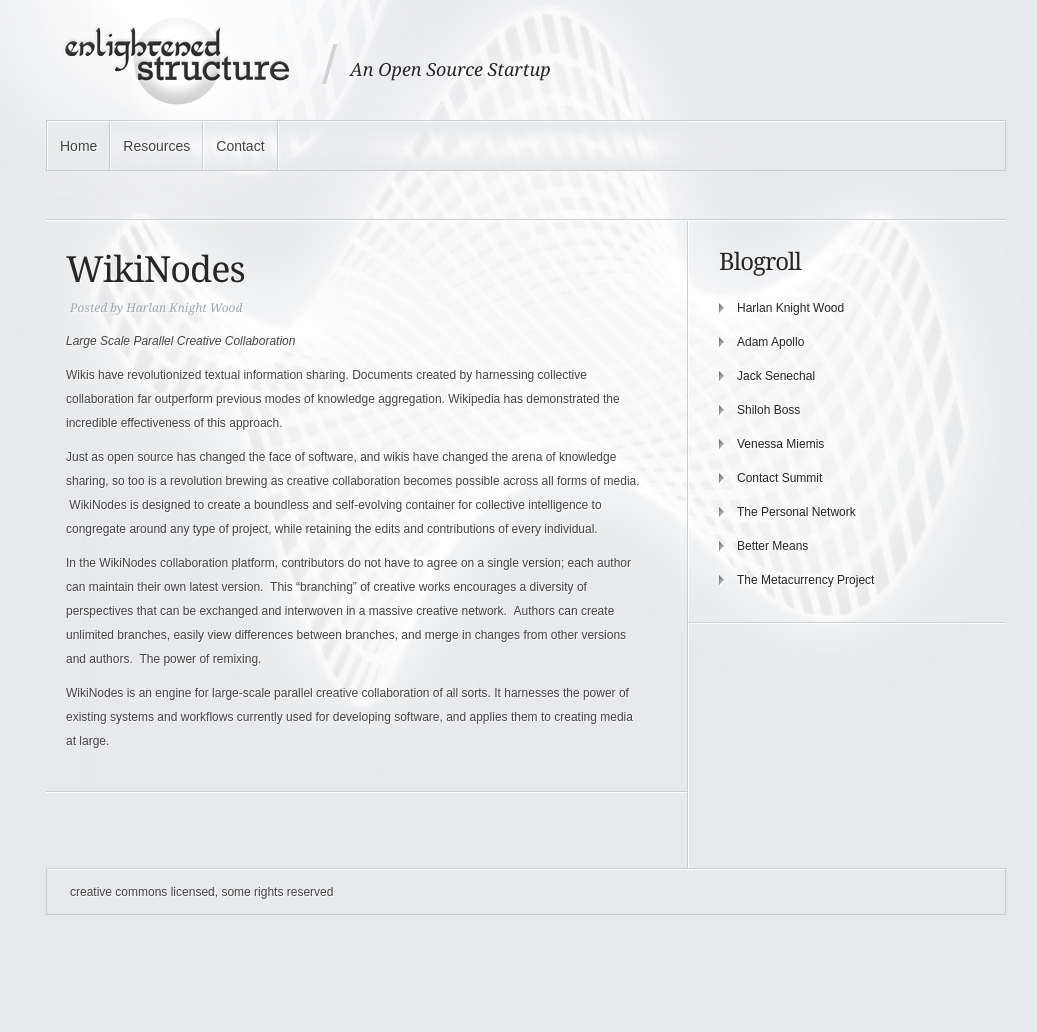
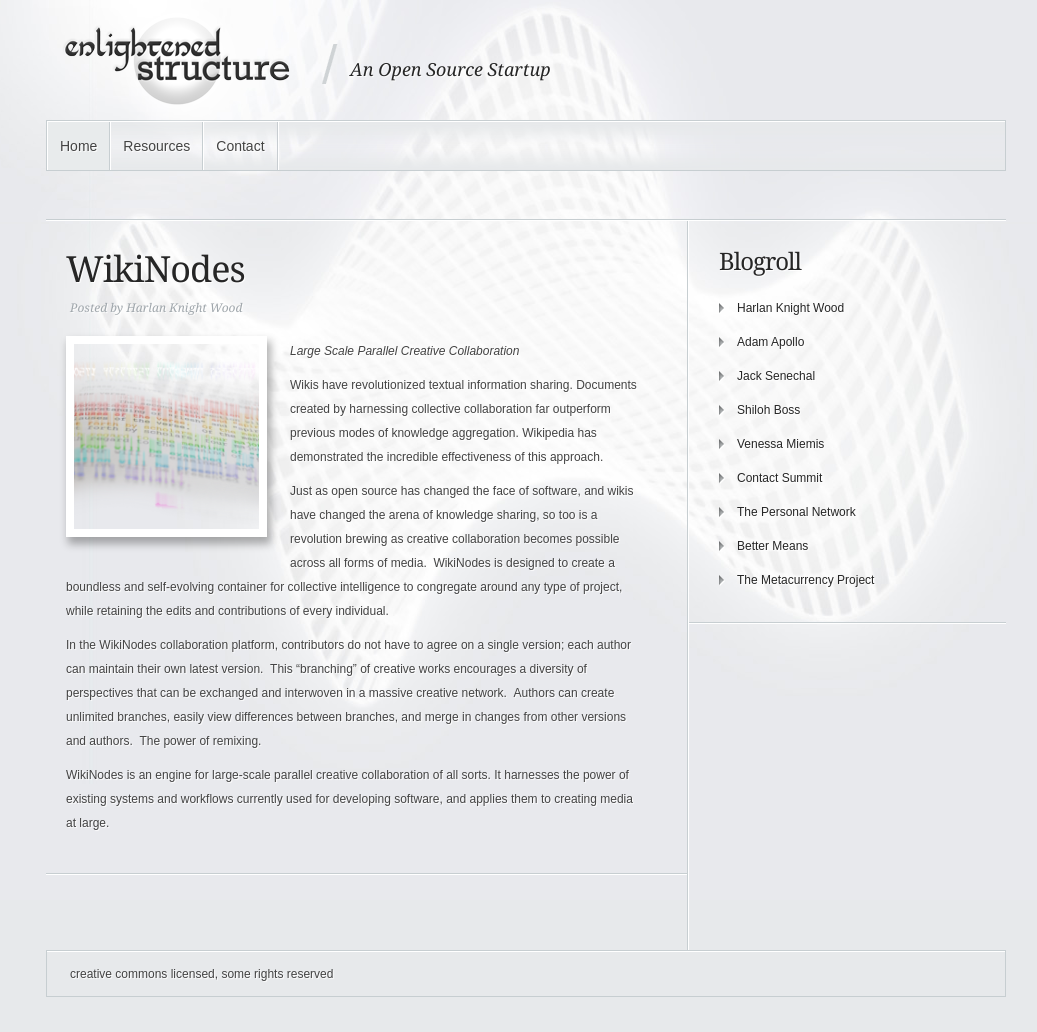
Before and after one commit to adamapollo/Enlightened_Structure, a Jekyll site: the page built from _posts/2010-07-25-wikinodes.markdown, in a window 1280 px wide. Shown: the whole page, without its empty margins (114-1151 px from the left). Built offline with Jekyll 4.4.1, drawn with Linux system fonts in a browser that asks for light colours; comment, search, counter and statistics services are not loaded; before the commit the page ends 950 px from its top, so only the background shows below that.

Commit message:
Add images to posts

```diff
--- a/_posts/2010-07-25-the-core-network.markdown
+++ b/_posts/2010-07-25-the-core-network.markdown
@@ -4,7 +4,10 @@
 layout: post
 excerpt: The Core Network is a social browser and visual interface based on the geometry and physics of space-time itself.
 ---
-<em>Geometric System Interface</em>
+
+<img src="../IMG/buckyball-185x185.png" class="thumbnail-post alignleft" />
+
+_Geometric System Interface_
 
 The Core Network is a social browser and visual interface based on the geometry and physics of space-time itself.  It traces our interactions and relationships with information displayed using colors and geometric shapes, while organizing them by shared keywords, categories, and proximity references. Through this organization of personal preferences and community interactions the system enables us to more clearly see how we are related to each other, as well as how closely we are connected.
 
--- a/_posts/2010-07-25-wikinodes.markdown
+++ b/_posts/2010-07-25-wikinodes.markdown
@@ -4,7 +4,10 @@
 layout: post
 excerpt: WikiNodes is an engine for large-scale parallel creative collaboration of all sorts. It harnesses the power of existing systems and workflows currently used for developing software, and applies them to creating media at large.
 ---
-<em>Large Scale Parallel Creative Collaboration</em>
+
+<img src="../IMG/massively-parallel-academic-research-sys1-300x200-2-185x185.png" class="thumbnail-post alignleft" />
+
+_Large Scale Parallel Creative Collaboration_
 
 Wikis have revolutionized textual information sharing. Documents created by harnessing collective collaboration far outperform previous modes of knowledge aggregation. Wikipedia has demonstrated the incredible effectiveness of this approach.
 
--- a/_posts/2010-07-26-trust-exchange.markdown
+++ b/_posts/2010-07-26-trust-exchange.markdown
@@ -5,7 +5,7 @@
 excerpt: The Trust Exchange will amalgamate existing ratings from any source, feeding them into a free, open, globally distributed database. Instead of creating another proprietary “silo” containing your ratings and trust information, like so many existing online systems, the Trust Exchange is a simple and powerful open platform for humanity to exchange its trust information.
 ---
 
-<img width="185" height="136" src="../IMG/the-trust-exchange-185x136.png" class="thumbnail-post alignleft wp-post-image" alt="Trust Exchange" title="Trust Exchange" />
+<img src="../IMG/the-trust-exchange-185x136.png" class="thumbnail-post alignleft" />
 
 _Superseding the Scarcity Economy_
 
```
Also changed, not shown: IMG/buckyball-185x185.png (added), IMG/massively-parallel-academic-research-sys1-300x200-2-185x185.png (added).
